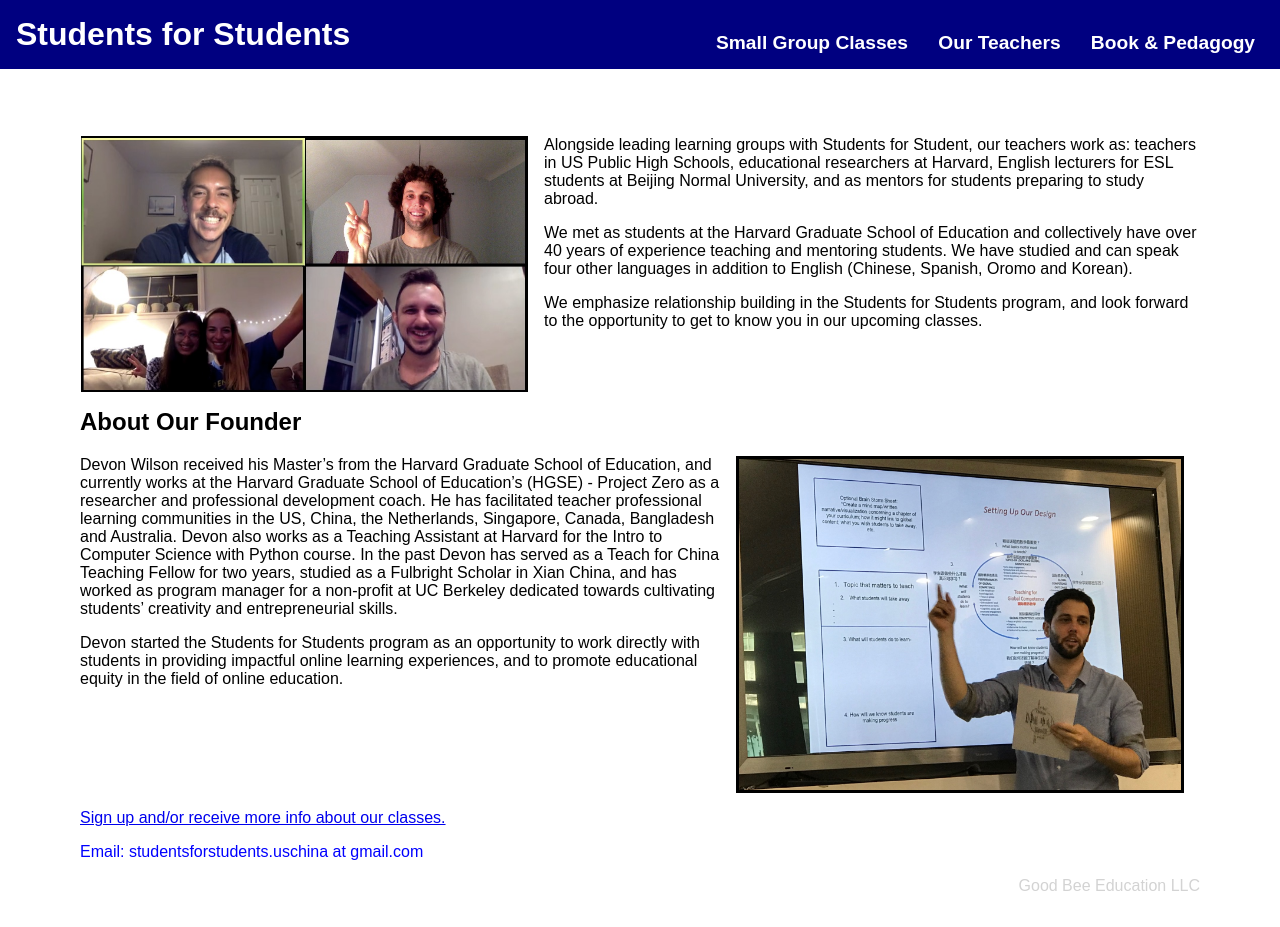
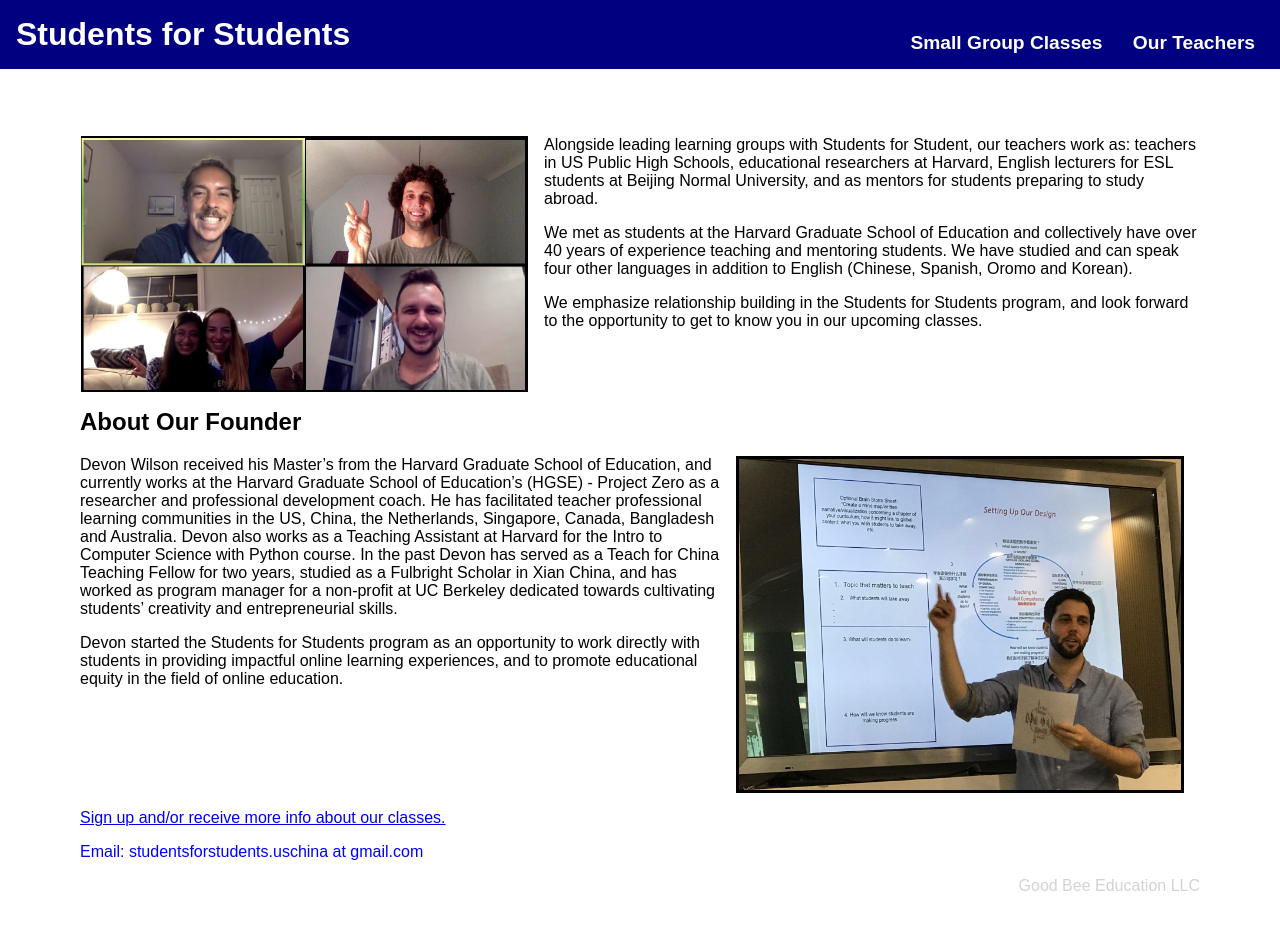
Before and after one commit to studentsfor/studentsfor.github.io, a plain HTML site: page teachers.html in a window 1280 px wide. Drawn offline with Linux system fonts and the light colour scheme.

Commit message:
Update teachers.html

```diff
--- a/teachers.html
+++ b/teachers.html
@@ -13,7 +13,7 @@
 			<ul class="list_padding">
 				<li><a href="upcoming_classes.html">Small Group Classes</a></li>
 				<li><a href="teachers.html">Our Teachers</a></li>
-				<li><a href="our_book_grid.html">Book & Pedagogy</a></li>
+<!-- 				<li><a href="our_book_grid.html">Book & Pedagogy</a></li> -->
 			</ul>
 		</nav>
 	</header>
```
